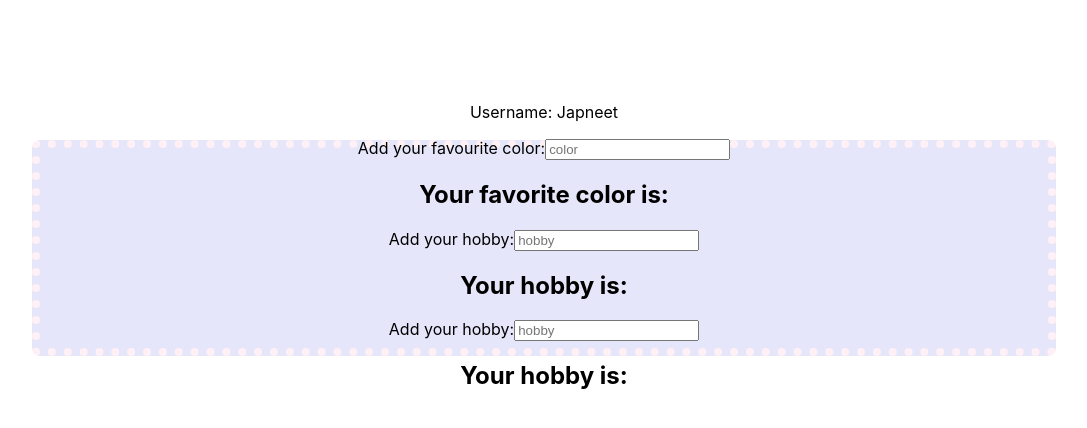
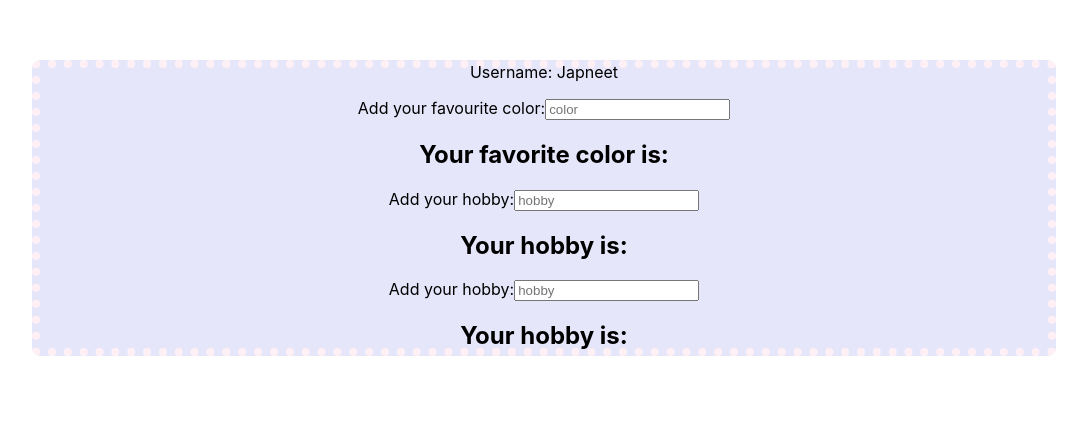
Before and after one commit to japneetkaurbhatia/React-Testing, a React (Create React App) app in the folder react-testing/: page / in a window 1280 px wide. Shown: the part 140-568 px from the top of the page, without its empty margins (96-1183 px from the left). Built offline with nearby package versions, Linux system fonts and the light colour scheme.

Commit message:
Ui improvement

```diff
--- a/react-testing/src/App.css
+++ b/react-testing/src/App.css
@@ -1,5 +1,5 @@
 .centered-container {
-  margin: 35vh 10vw;
+  margin: 25vh 10vw;
   background-color: lavender;
   border-radius: 8px;
   border: 8px dotted lavenderblush;
@@ -7,7 +7,7 @@
   flex-direction: column;
   justify-content: center;
   align-items: center;
-  height: 25vh;
+  height: 35vh;
 }
 
 .form-box {
```
